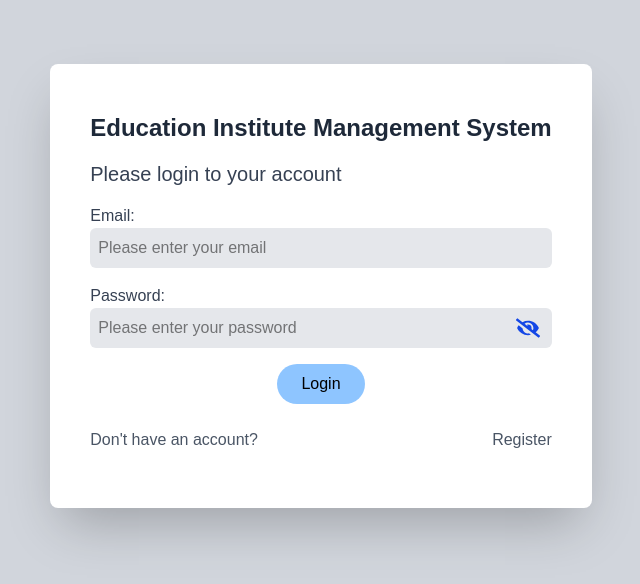
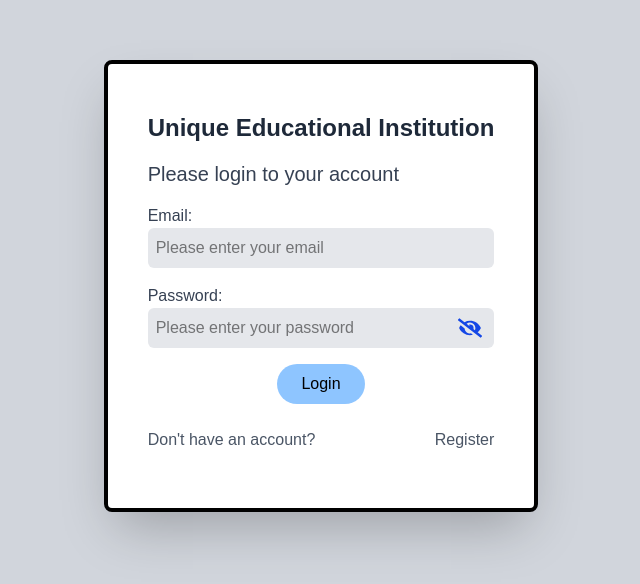
Before and after one commit to Priyosmita/Education-Institute-Management-System, a Next.js app: page /login in a window 1280 px wide. Shown: the part 114-698 px from the top of the page, without its empty margins (319-959 px from the left). Built offline with nearby package versions, Linux system fonts and the light colour scheme.

Commit message:
login page changes

```diff
--- a/app/(auth)/login/page.js
+++ b/app/(auth)/login/page.js
@@ -27,10 +27,10 @@ const Page = () => {
 
   return (
     <div className='h-screen bg-gray-300 flex items-center justify-center'>
-      <div className='rounded-lg bg-white shadow-2xl p-10'>
+      <div className='rounded-lg border-black border-4 bg-white shadow-2xl p-10'>
         <div className='flex justify-center'>
           <p className='text-gray-800 font-semibold text-2xl pt-2 pb-4'>
-            Education Institute Management System
+            Unique Educational Institution
           </p>
         </div>
 
```
